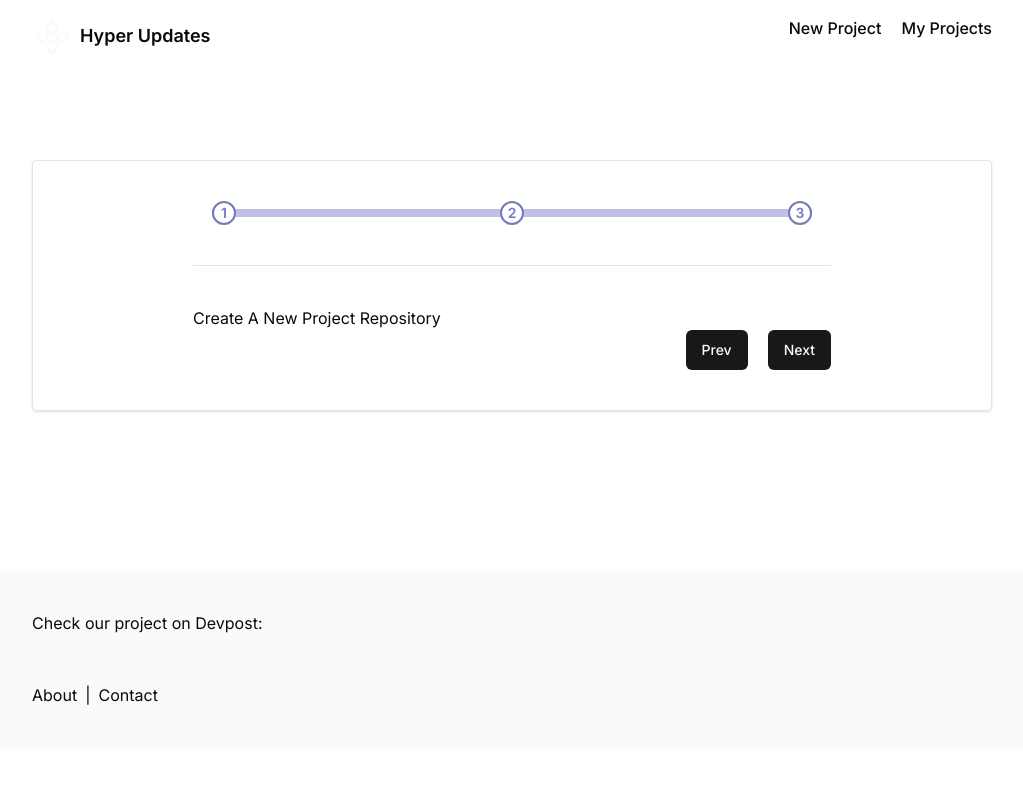
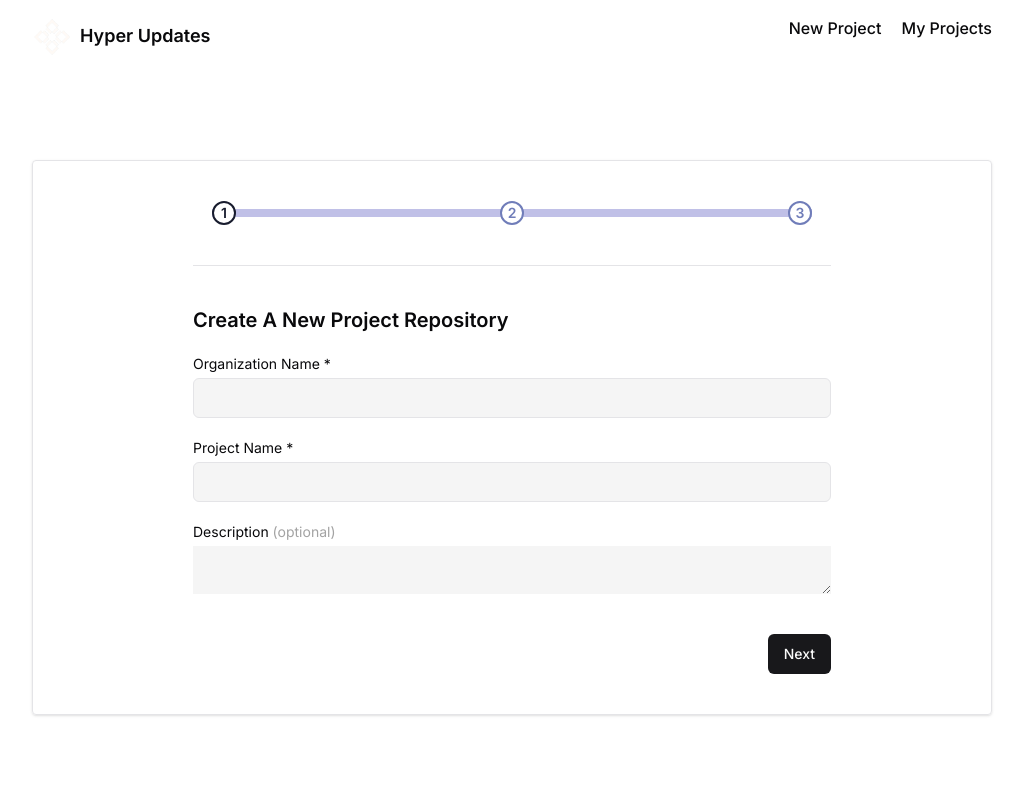
Before and after one commit to Hyper-Updates/hyper_updates_frontend, a Next.js app: page /newproject in a window 1280 px wide. Shown: the top 800 px of the page, without its empty margins (128-1151 px from the left). Built offline with nearby package versions, Linux system fonts and the light colour scheme.

Commit message:
added first step in registration form

```diff
--- a/app/newproject/FirstTab.tsx
+++ b/app/newproject/FirstTab.tsx
@@ -1,11 +1,40 @@
+import { Button } from '@/components/ui/button';
+import { Input } from '@/components/ui/input'
 import React from 'react'
 
-export default function FirstTab() {
-  return (
-    <div>
+type FirstTabProps = {
+    currentStep: number;
+    updateCurrentStep: (newStep: number) => void;
+};
+
+const FirstTab: React.FC<FirstTabProps> = (props) => {
+    return (
         <div>
-            Create A New Project Repository
+            <div className='flex flex-col gap-5'>
+                <p className='text-xl font-semibold'>
+                    Create A New Project Repository
+                </p>
+                <div className='flex flex-col gap-5 text-sm'>
+                    <label className='flex flex-col gap-1'>
+                        Organization Name *
+                        <Input type="text" required className='bg-neutral-100 text-base' />
+                    </label>
+                    <label className='flex flex-col gap-1'>
+                        Project Name *
+                        <Input type="text" required className='bg-neutral-100 text-base' />
+                    </label>
+                    <label className='flex flex-col gap-1'>
+                        <p>Description <span className='text-neutral-400'>(optional)</span></p>
+                        <textarea required className='bg-neutral-100 text-base' />
+                    </label>
+
+                </div>
+                <div className='ml-auto flex gap-5 pt-5'>
+                    <Button onClick={()=>props.updateCurrentStep(props.currentStep+1)} className='w-fit'>Next</Button>
+                </div>
+            </div>
         </div>
-    </div>
-  )
+    )
 }
+
+export {FirstTab}
--- a/app/newproject/SecondTab.tsx
+++ b/app/newproject/SecondTab.tsx
@@ -0,0 +1,26 @@
+import { Button } from '@/components/ui/button';
+import { Input } from '@/components/ui/input'
+import React from 'react'
+
+type SecondTabProps = {
+    currentStep: number;
+    updateCurrentStep: (newStep: number) => void;
+};
+
+const SecondTab: React.FC<SecondTabProps> = (props) => {
+    return (
+        <div>
+            <div className='flex flex-col gap-5'>
+                <div>
+                    SecondStep
+                </div>
+                <div className='ml-auto flex gap-5 pt-5'>
+                    <Button onClick={()=>props.updateCurrentStep(props.currentStep-1)} variant={'outline'} className='w-fit'>Prev</Button>
+                    <Button onClick={()=>props.updateCurrentStep(props.currentStep+1)} className='w-fit'>Next</Button>
+                </div>
+            </div>
+        </div>
+    )
+}
+
+export {SecondTab}
--- a/app/newproject/ThirdTab.tsx
+++ b/app/newproject/ThirdTab.tsx
@@ -0,0 +1,26 @@
+import { Button } from '@/components/ui/button';
+import { Input } from '@/components/ui/input'
+import React from 'react'
+
+type ThirdTabProps = {
+    currentStep: number;
+    updateCurrentStep: (newStep: number) => void;
+};
+
+const ThirdTab: React.FC<ThirdTabProps> = (props) => {
+    return (
+        <div>
+            <div className='flex flex-col gap-5'>
+                <div>
+                    ThirdStep
+                </div>
+                <div className='ml-auto flex gap-5 pt-5'>
+                    <Button onClick={()=>props.updateCurrentStep(props.currentStep-1)} variant={'outline'} className='w-fit'>Prev</Button>
+                    <Button onClick={()=>props.updateCurrentStep(props.currentStep)} className='w-fit'>Submit</Button>
+                </div>
+            </div>
+        </div>
+    )
+}
+
+export {ThirdTab}
--- a/app/newproject/page.tsx
+++ b/app/newproject/page.tsx
@@ -1,8 +1,10 @@
 "use client"
 import { StepProgress } from '@/components/StepProgress'
 import React, { useState } from 'react'
-import FirstTab from './FirstTab'
+import { FirstTab } from './FirstTab'
 import { Button } from '@/components/ui/button'
+import { SecondTab } from './SecondTab'
+import { ThirdTab } from './ThirdTab'
 
 const steps = [
     {
@@ -20,10 +22,10 @@ const steps = [
 ]
 
 export default function NewPoject() {
-    const [currentStep, setCurrentStep] = useState<number>(0)
+    const [currentStep, setCurrentStep] = useState<number>(1)
     const handlePrev = () => {
         {
-            currentStep > 0 ?
+            currentStep > 1 ?
                 setCurrentStep(currentStep - 1) : ""
         }
     }
@@ -34,6 +36,10 @@ export default function NewPoject() {
         }
     }
 
+    const updateCurrentStep = (newStep: number) => {
+        setCurrentStep(newStep);
+    };
+
     return (
         <div className='px-40 py-40'>
             <div className='border shadow rounded flex flex-col'>
@@ -42,11 +48,27 @@ export default function NewPoject() {
                 </div>
 
                 <div className='py-10 mx-40 flex flex-col'>
-                    <FirstTab />
-                    <div className='ml-auto flex gap-5'>
-                        <Button onClick={handlePrev} className='w-fit'>Prev</Button>
-                        <Button onClick={handleNext} className='w-fit'>Next</Button>
-                    </div>
+                    {
+                        (() => {
+                            switch (currentStep) {
+                                case 1:
+                                    return <FirstTab currentStep={currentStep} updateCurrentStep={updateCurrentStep} />;
+                                case 2:
+                                    return <SecondTab currentStep={currentStep} updateCurrentStep={updateCurrentStep} />;
+                                case 3:
+                                    return <ThirdTab currentStep={currentStep} updateCurrentStep={updateCurrentStep} />;
+                                default:
+                                    return <FirstTab currentStep={currentStep} updateCurrentStep={updateCurrentStep} />;
+                            }
+                        })()
+                    }
+                    {/* <div className='ml-auto flex gap-5 pt-5'>
+                        <Button onClick={handlePrev} variant={'outline'} className='w-fit'>Prev</Button>
+                        {currentStep < steps.length ?
+                            <Button onClick={handleNext} className='w-fit'>Next</Button> :
+                            <Button onClick={handleNext} className='w-fit'>Submit</Button>
+                        }
+                    </div> */}
                 </div>
             </div>
         </div>
--- /dev/null
+++ b/components/ui/input.tsx
@@ -0,0 +1,25 @@
+import * as React from "react"
+
+import { cn } from "@/lib/utils"
+
+export interface InputProps
+  extends React.InputHTMLAttributes<HTMLInputElement> {}
+
+const Input = React.forwardRef<HTMLInputElement, InputProps>(
+  ({ className, type, ...props }, ref) => {
+    return (
+      <input
+        type={type}
+        className={cn(
+          "flex h-10 w-full rounded-md border border-input bg-background px-3 py-2 text-sm ring-offset-background file:border-0 file:bg-transparent file:text-sm file:font-medium placeholder:text-muted-foreground focus-visible:outline-none focus-visible:ring-2 focus-visible:ring-ring focus-visible:ring-offset-2 disabled:cursor-not-allowed disabled:opacity-50",
+          className
+        )}
+        ref={ref}
+        {...props}
+      />
+    )
+  }
+)
+Input.displayName = "Input"
+
+export { Input }
```
